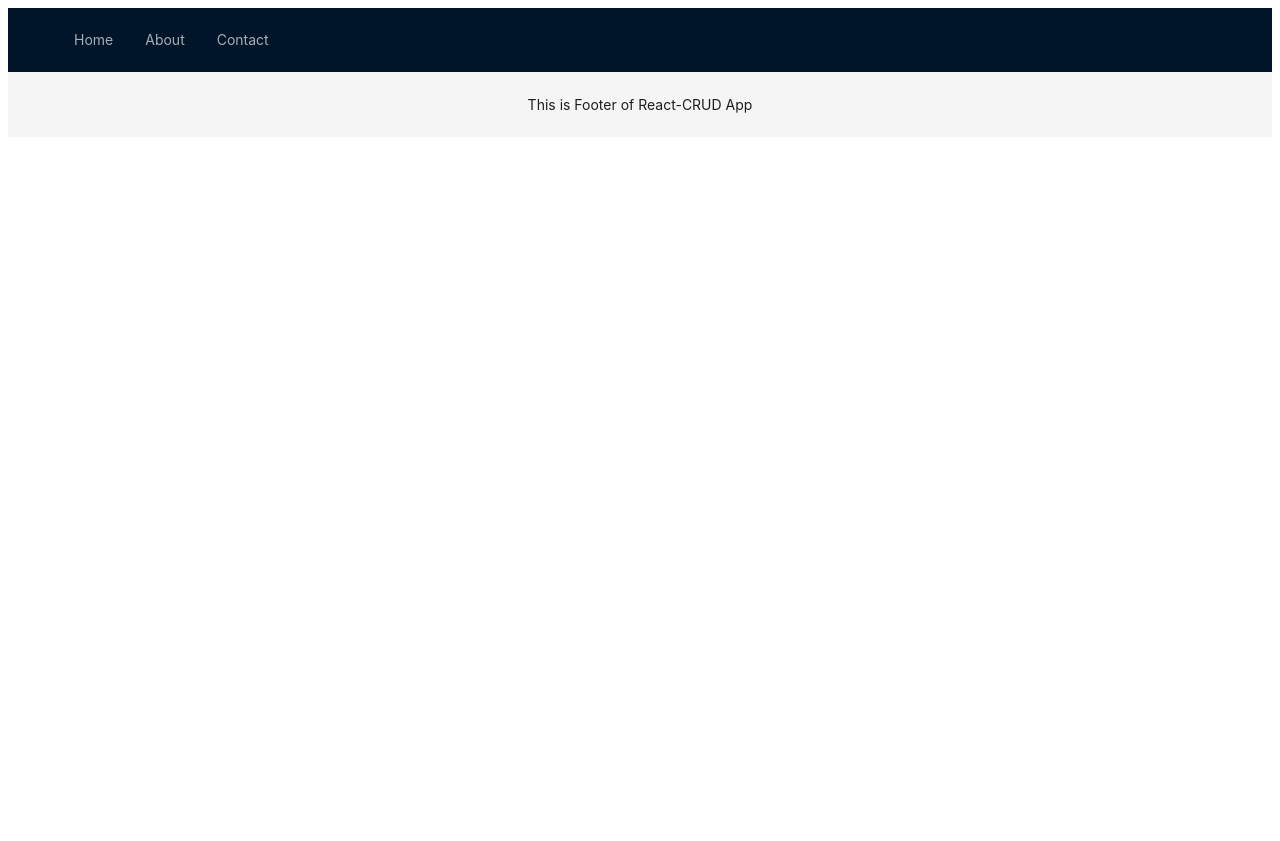
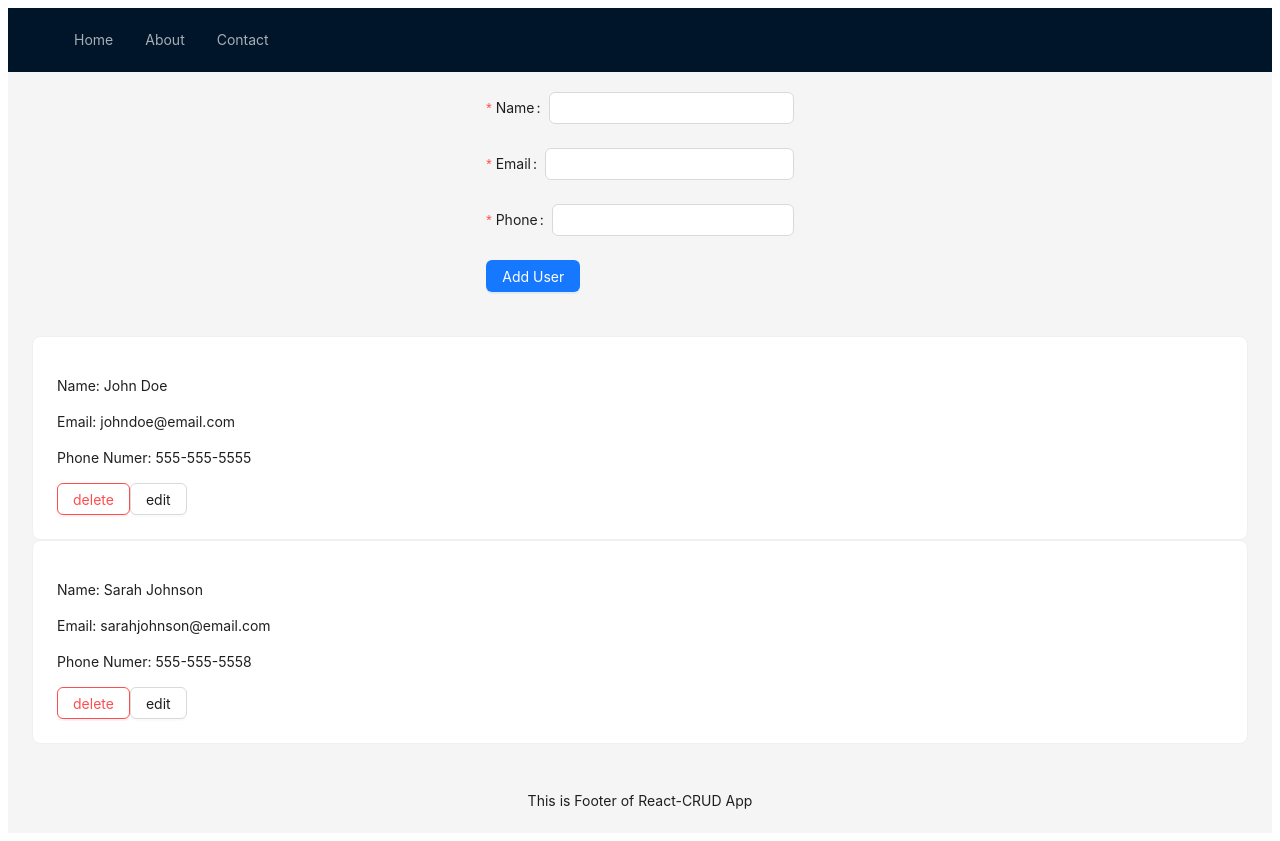
Before and after one commit to jadstrike/React-CRUD, a React (Create React App) app in the folder react-crud/: page / in a window 1280 px wide. Before the commit the page ends 800 px from the top, so only its background shows below. Built offline with nearby package versions, Linux system fonts and the light colour scheme.

Commit message:
merging input and dataGetting features

```diff
--- a/react-crud/package.json
+++ b/react-crud/package.json
@@ -3,12 +3,14 @@
   "version": "0.1.0",
   "private": true,
   "dependencies": {
+    "@reduxjs/toolkit": "^1.9.2",
     "@testing-library/jest-dom": "^5.16.5",
     "@testing-library/react": "^13.4.0",
     "@testing-library/user-event": "^13.5.0",
     "antd": "^5.2.1",
     "react": "^18.2.0",
     "react-dom": "^18.2.0",
+    "react-redux": "^8.0.5",
     "react-scripts": "5.0.1",
     "web-vitals": "^2.1.4"
   },
--- a/react-crud/src/App.js
+++ b/react-crud/src/App.js
@@ -1,10 +1,13 @@
+import MainContent from "./Components/UI/Content";
 import Footer from "./Components/UI/Footer";
 import Nav from "./Components/UI/Nav";
+// import UserForm from "./Components/User/UserForm";
 
 const App = () => {
   return (
     <div>
       <Nav></Nav>
+      <MainContent />
       <Footer />
     </div>
   );
--- /dev/null
+++ b/react-crud/src/Components/UI/Content.js
@@ -0,0 +1,41 @@
+import { useDispatch, useSelector } from "react-redux";
+import { Layout, Card, Button } from "antd";
+import { deleteUser } from "../../store/user-slice";
+import UserForm from "../User/UserForm";
+
+const { Content } = Layout;
+
+const MainContent = () => {
+  const dispatch = useDispatch();
+  const users = useSelector((state) => state.users.users);
+
+  return (
+    <Layout>
+      <UserForm />
+      <Content
+        style={{
+          padding: "24px",
+        }}
+      >
+        {users.map((user) => (
+          <Card key={user.id}>
+            <p>Name: {user.name} </p>
+            <p>Email: {user.email}</p>
+            <p>Phone Numer: {user.phone}</p>
+
+            <Button
+              onClick={() => {
+                dispatch(deleteUser(user.id));
+              }}
+              danger
+            >
+              delete
+            </Button>
+            <Button>edit</Button>
+          </Card>
+        ))}
+      </Content>
+    </Layout>
+  );
+};
+export default MainContent;
--- /dev/null
+++ b/react-crud/src/Components/User/UserForm.css
@@ -0,0 +1,8 @@
+.inputform {
+  display: flex;
+  padding: 20px;
+  flex-direction: column;
+  gap: 20px;
+  align-items: center;
+  justify-content: space-between;
+}
--- /dev/null
+++ b/react-crud/src/Components/User/UserForm.js
@@ -0,0 +1,52 @@
+import { Form, Input, Button } from "antd";
+import usersSlice from "../../store/user-slice";
+import { useDispatch } from "react-redux";
+import { addUser } from "../../store/user-slice";
+import "./UserForm.css";
+import { message } from "antd";
+import { useState } from "react";
+
+const UserForm = () => {
+  const [messageApi, contextHolder] = message.useMessage();
+  const [success, setSuccess] = useState(false);
+  console.log(usersSlice);
+  const dispatch = useDispatch();
+
+  const onFinish = (FormData) => {
+    const id = new Date().getTime().toString();
+    dispatch(addUser({ id, ...FormData }));
+    setSuccess(true);
+
+    messageApi.open({
+      type: "success",
+      content: "New user added 🫶🏻",
+    });
+  };
+  return (
+    <>
+      {contextHolder}
+      <div className="inputform">
+        <Form onFinish={onFinish}>
+          <Form.Item name="name" label="Name" rules={[{ required: true }]}>
+            <Input />
+          </Form.Item>
+          <Form.Item
+            name="email"
+            label="Email"
+            rules={[{ required: true }, { type: "email" }]}
+          >
+            <Input />
+          </Form.Item>
+          <Form.Item name="phone" label="Phone" rules={[{ required: true }]}>
+            <Input />
+          </Form.Item>
+          <Button type="primary" htmlType="submit">
+            Add User
+          </Button>
+        </Form>
+      </div>
+    </>
+  );
+};
+
+export default UserForm;
--- a/react-crud/src/data.js
+++ b/react-crud/src/data.js
@@ -13,3 +13,4 @@ const dummydata = [
     phone: "555-555-5558",
   },
 ];
+export default dummydata;
--- a/react-crud/src/index.js
+++ b/react-crud/src/index.js
@@ -1,12 +1,14 @@
 import React from "react";
 import ReactDOM from "react-dom/client";
 import App from "./App";
+import { Provider } from "react-redux";
+import store from "./store/index";
 
 const root = ReactDOM.createRoot(document.getElementById("root"));
 root.render(
-  <React.StrictMode>
+  <Provider store={store}>
     <App />
-  </React.StrictMode>
+  </Provider>
 );
 
 // If you want to start measuring performance in your app, pass a function
--- /dev/null
+++ b/react-crud/src/store/index.js
@@ -0,0 +1,8 @@
+import { configureStore } from "@reduxjs/toolkit";
+import userSlice from "./user-slice";
+
+const store = configureStore({
+  reducer: { users: userSlice.reducer },
+});
+
+export default store;
--- /dev/null
+++ b/react-crud/src/store/user-slice.js
@@ -0,0 +1,18 @@
+import { createSlice } from "@reduxjs/toolkit";
+import dummydata from "../data";
+const userSlice = createSlice({
+  name: "users",
+  initialState: { users: dummydata },
+  reducers: {
+    deleteUser: (state, action) => {
+      const id = action.payload;
+      state.users = state.users.filter((user) => user.id !== id);
+    },
+    addUser: (state, action) => {
+      state.users.push(action.payload);
+    },
+  },
+});
+
+export const { addUser, deleteUser } = userSlice.actions;
+export default userSlice;
```
Also changed, not shown: 1 other file (tests, documents, lock files or other folders).
